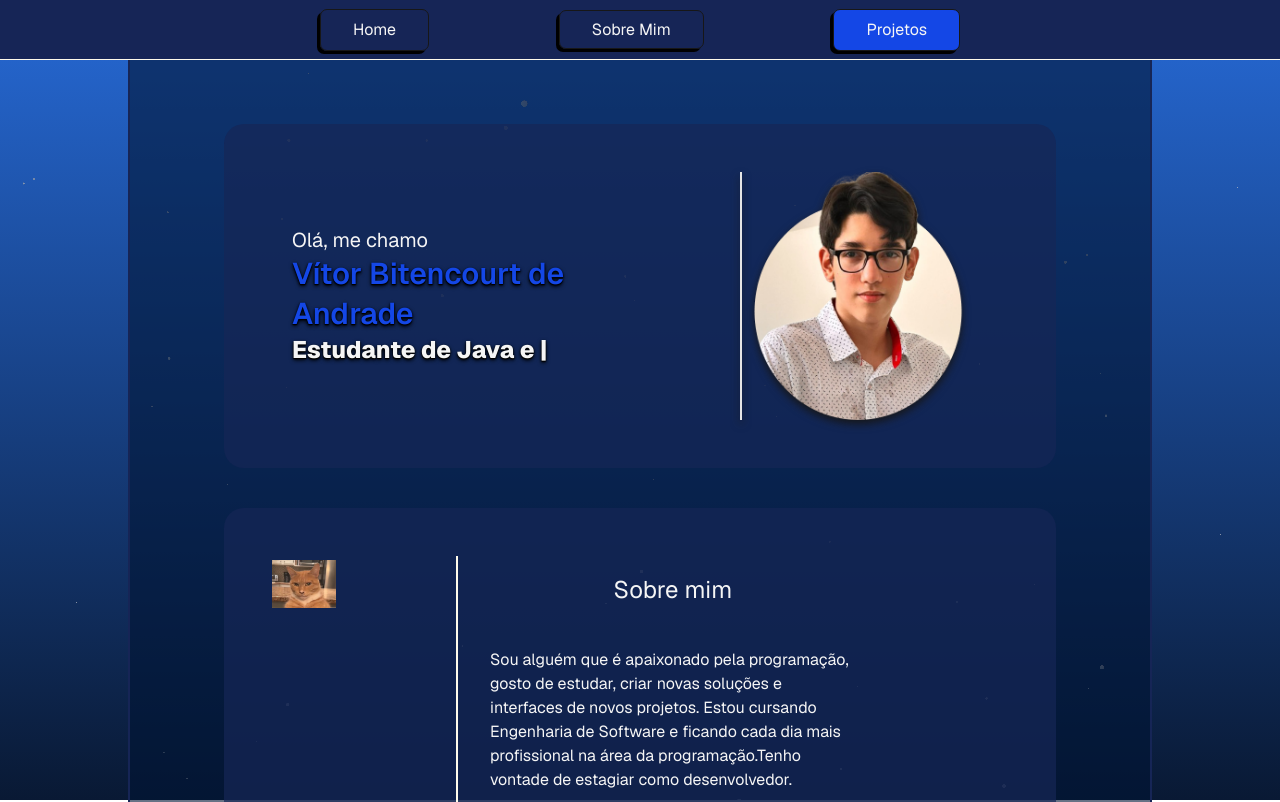
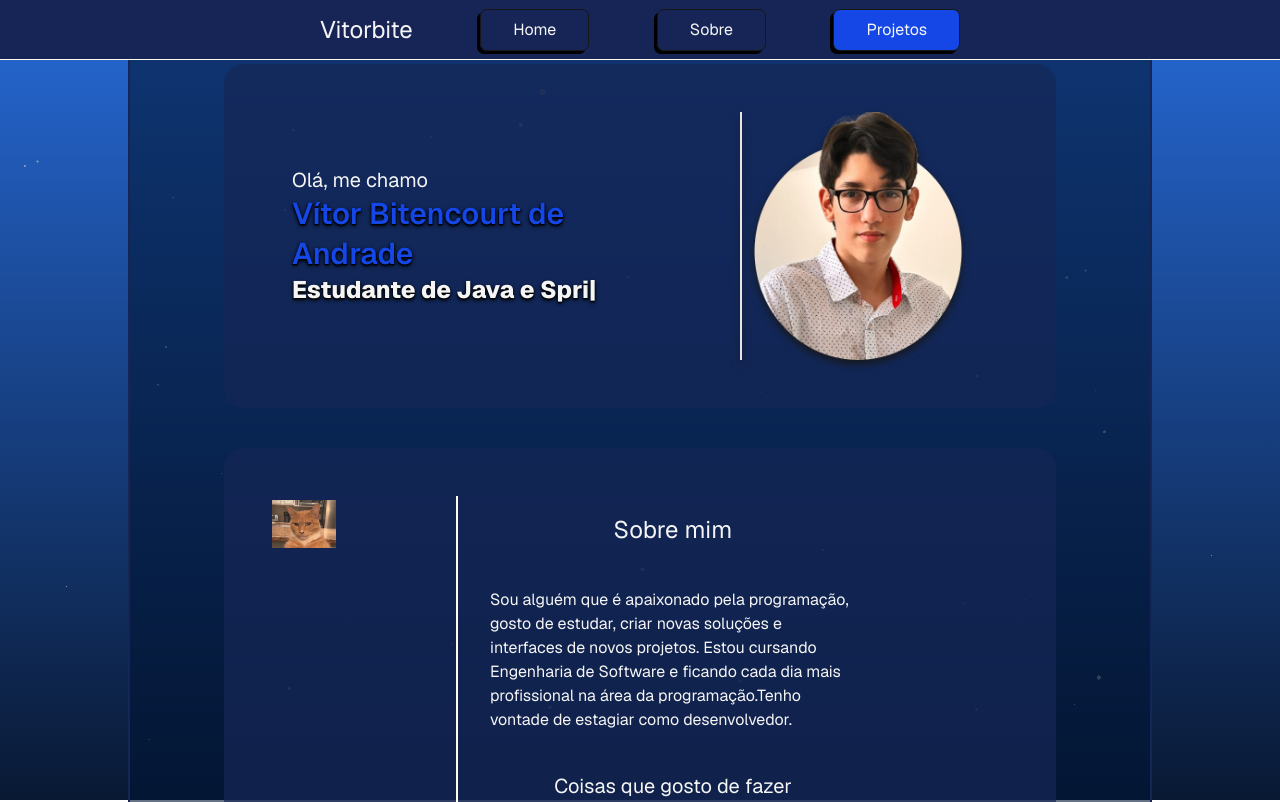
Before and after one commit to vitorbite/Portfolio, a Next.js app: page / in a window 1280 px wide. Shown: the top 802 px of the page. Built offline with nearby package versions, Linux system fonts and the light colour scheme.

Commit message:
Adicionando uma funcao Scroll para a pagina

```diff
--- a/src/app/components/Menu/index.tsx
+++ b/src/app/components/Menu/index.tsx
@@ -1,17 +1,18 @@
+"use client"
 import styles from "./style.module.css";
+import {Scroll} from "./scroll";
 
 export default function index() {
   return (
-    <nav className="sticky top-0">
+    <nav className="fixed top-0 z-50">
       <div className="min-w-screen h-15 border-b-amber-50 border-b bg-blue-950 flex justify-center items-center">
         <div className="flex justify-between max-w-1/2 w-2xl min-w-100 h-15 items-center">
-          <button className={styles.button}>Home</button>
-          <a href="#Sobre">
-            <button className={styles.button}>Sobre Mim</button>
-          </a>
-          <button className={styles.button} id={styles.Projetos}>
-            Projetos
-          </button>
+        <h2>Vitorbite</h2>
+            <button className={styles.button} onClick={() => Scroll("Home")}>Home</button>
+            <button className={styles.button} onClick={() => Scroll("Sobre")} id="SobreBtn">Sobre</button>
+            <button className={styles.button} onClick={() => Scroll("Projetos")} id={styles.ProjetosBtn}>
+              Projetos
+            </button>
         </div>
       </div>
     </nav>
--- /dev/null
+++ b/src/app/components/Menu/scroll.ts
@@ -0,0 +1,11 @@
+"use client"
+
+export function Scroll(targetId?: string): void {
+    const id = targetId ?? "Sobre";
+    const el = document.getElementById(id);
+    if (!el) return;
+    const header = document.querySelector("nav");
+    const headerHeight = header instanceof HTMLElement ? header.offsetHeight : 0;
+    const y = el.getBoundingClientRect().top + window.pageYOffset - headerHeight - 12;
+    window.scrollTo({ top: y, behavior: "smooth" });
+}
--- a/src/app/components/Menu/style.module.css
+++ b/src/app/components/Menu/style.module.css
@@ -18,11 +18,11 @@
     filter: brightness(0.8);
     box-shadow: inset -3px 3px 1px black;
 }
-#Projetos{
+#ProjetosBtn{
     background-color: var(--color-blue-700);
     color: var(--color-neutral-200);
 }
-#Projetos:hover{
+#ProjetosBtn:hover{
     background-color: var(--color-blue-800);
     color: var(--color-neutral-200);
 }
--- /dev/null
+++ b/src/app/components/Sobre/index.tsx
@@ -0,0 +1,22 @@
+export default function page() {
+  return (
+    <div className="flex flex-row" id="Sobre">
+                  <div className="mx-30 flex flex-col items-center gap-6 sm:border-l-2 border-amber-50 p-4">
+                    <h2>Sobre mim</h2>
+                    <p className="p-4 text-justify ">
+                      Sou alguém que é apaixonado pela programação, gosto de
+                      estudar, criar novas soluções e interfaces de novos projetos.
+                      Estou cursando Engenharia de Software e ficando cada dia mais
+                      profissional na área da programação.Tenho vontade de estagiar
+                      como desenvolvedor.
+                    </p>
+                    <h3 className="text-xl">Coisas que gosto de fazer</h3>
+                    <ul>
+                      <li>Programar</li>
+                      <li>Jogar</li>
+                      <li>Ouvir Música</li>
+                    </ul>
+                  </div>
+                </div>
+  )
+}
```
